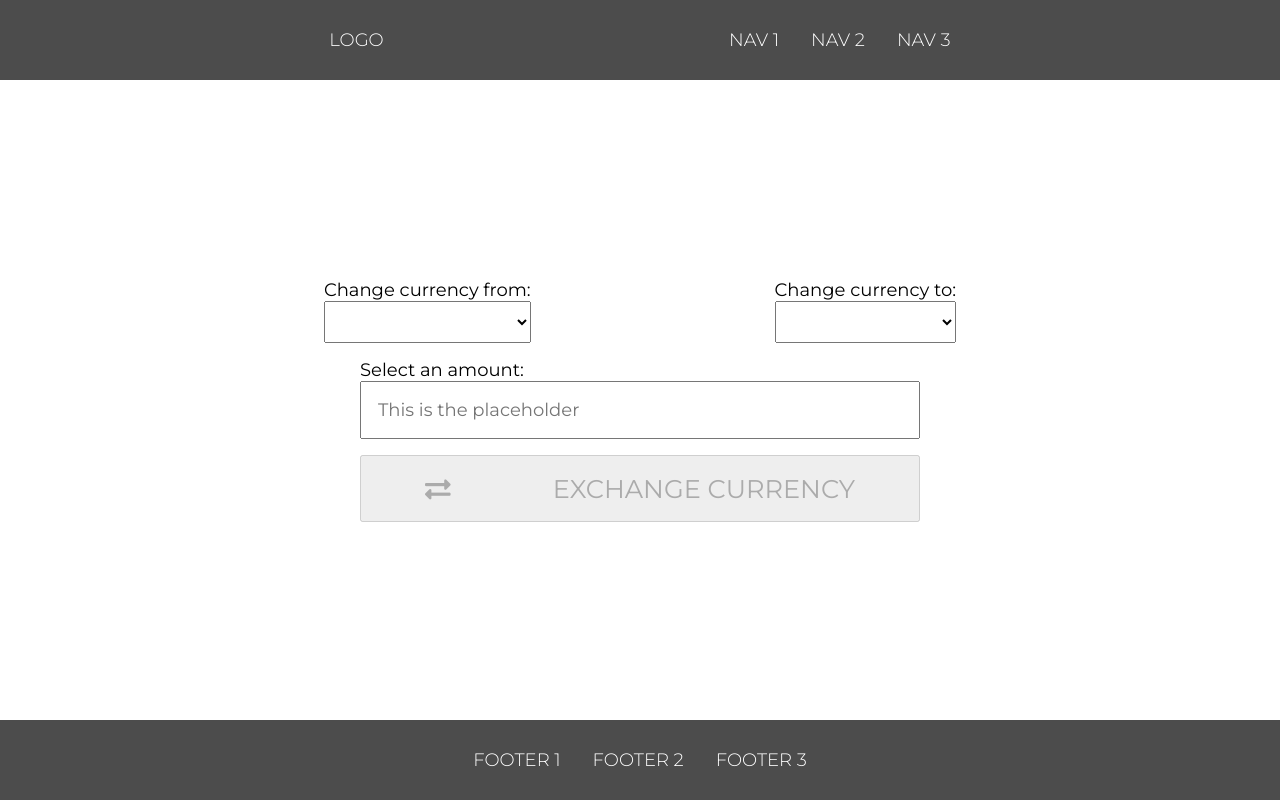
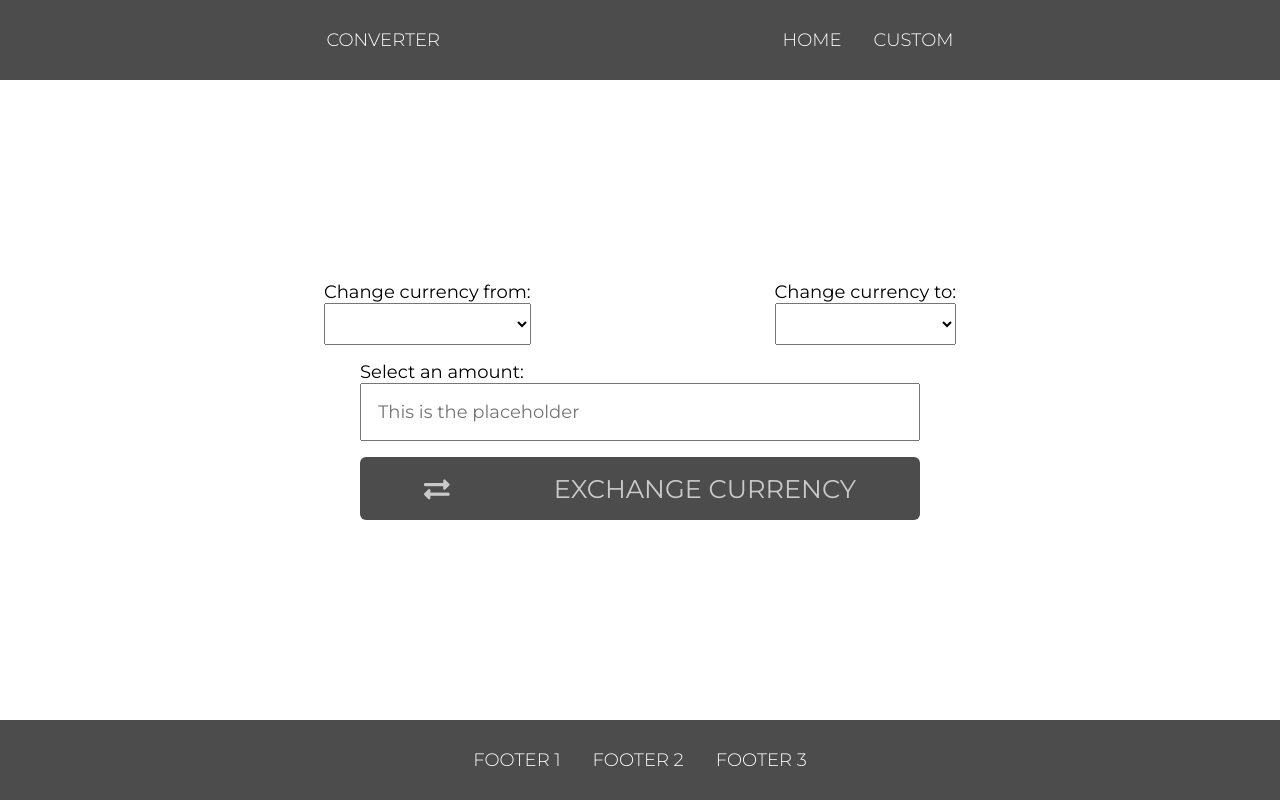
Before and after one commit to Makkoyev/jQuery-Practice, a plain HTML site: page index.html in a window 1280 px wide. Drawn offline with nearby package versions, Linux system fonts and the light colour scheme; no server answers.

Commit message:
Button styling with selectors

```diff
--- a/assets/css/main.scss
+++ b/assets/css/main.scss
@@ -102,6 +102,22 @@ html * {
             text-transform: uppercase;
             display: flex;
             justify-content: space-around;
+            border-radius: 6px;
+            background: rgba($color: #000000, $alpha: .7);
+            color: white;
+            border: none;
+            &:hover:not([enabled]) {
+                cursor: not-allowed;
+            }
+            &:hover:not([disabled]) {
+                cursor: pointer;
+            }
+            &:disabled {
+                color: rgba($color: #FFF, $alpha: .7);
+            }
+            &:focus {
+                outline: none;
+            }
             &::before{
                 font-family: "Font Awesome 5 Free";
                 font-weight: 900;
--- a/index.html
+++ b/index.html
@@ -11,11 +11,10 @@
 </head>
 <body>
     <nav id="nav-bar">
-        <div class="logo"><a href="">Logo</a></div>
+        <div class="logo"><a href="">Converter</a></div>
         <ul>
-            <li><a href="">Nav 1</a></li>
-            <li><a href="">Nav 2</a></li>
-            <li><a href="">Nav 3</a></li>
+            <li><a href="/">Home</a></li>
+            <li><a href="/">Custom</a></li>
         </ul>
     </nav>
     <div class="container">
```
Also changed, not shown: assets/css/main.css, 1 other file.
